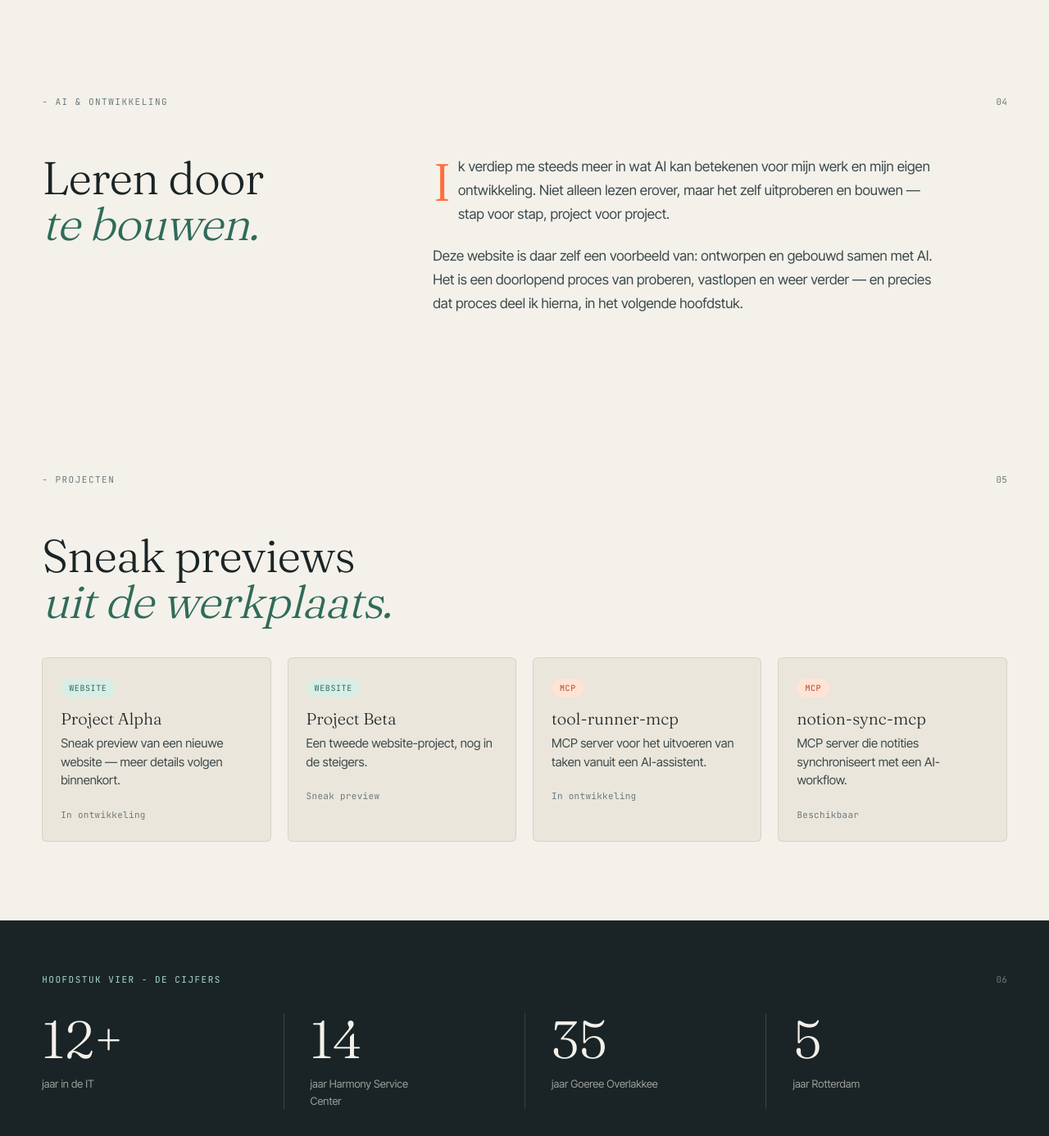
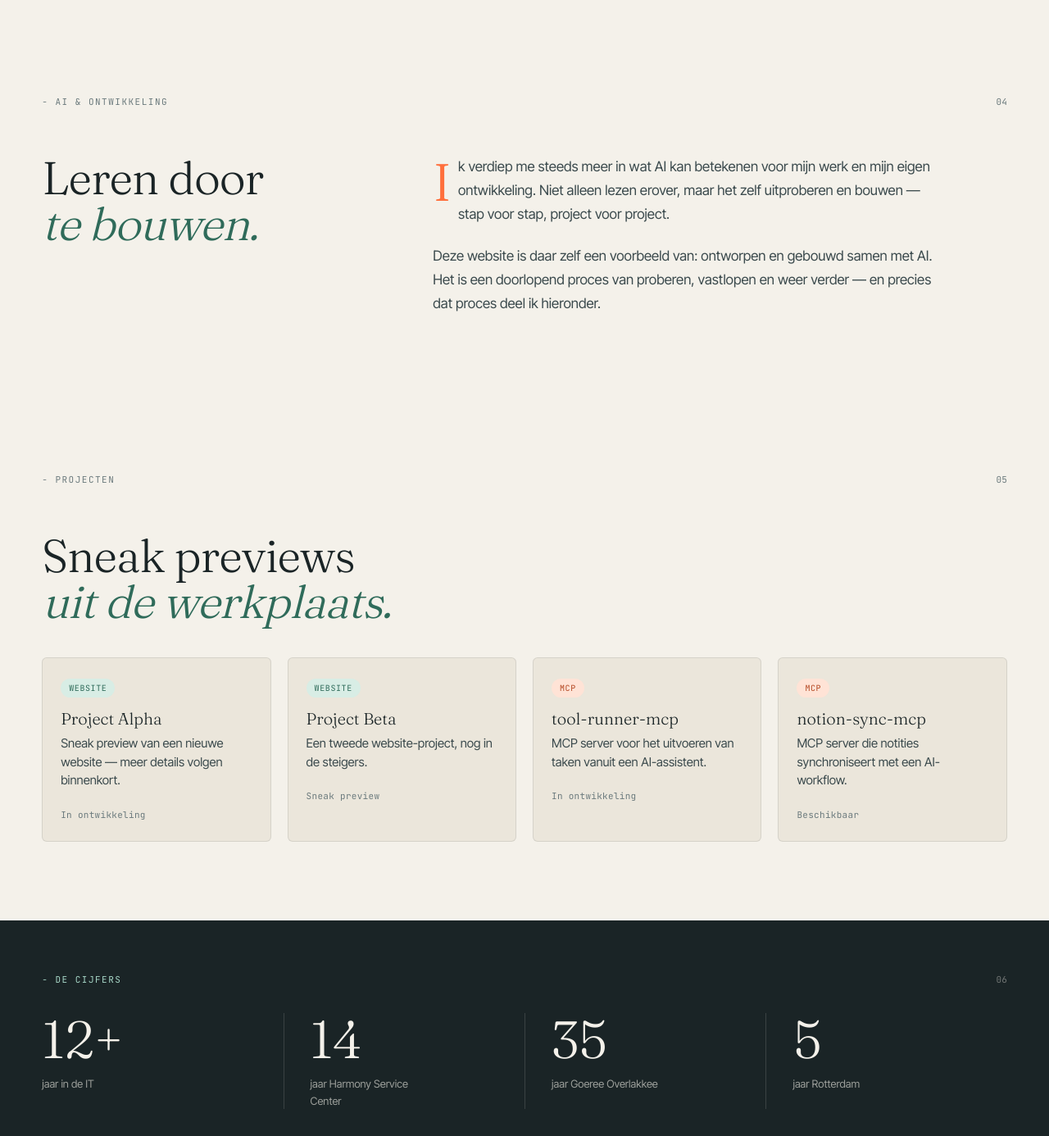
Before and after one commit to RichardMusters/personal-website, a Next.js app: page / in a window 1280 px wide. Shown: the part 1735-3121 px from the top of the page at 82% size. Built offline with nearby package versions, Linux system fonts and the light colour scheme; no server answers.

Commit message:
je opmerking hier

```diff
--- a/app/components/editorial/Sections.tsx
+++ b/app/components/editorial/Sections.tsx
@@ -278,7 +278,7 @@ export function EdAiDev() {
           <p style={{ margin: 0 }}>
             Deze website is daar zelf een voorbeeld van: ontworpen en gebouwd samen met AI. Het is
             een doorlopend proces van proberen, vastlopen en weer verder &mdash; en precies dat
-            proces deel ik hierna, in het volgende hoofdstuk.
+            proces deel ik hieronder.
           </p>
         </div>
       </div>
@@ -389,7 +389,7 @@ export function EdNumbers() {
             color: "#a8d8c8",
           }}
         >
-          Hoofdstuk Vier - De cijfers
+          - De cijfers
         </span>
         <span style={{ ...editorialStyles.mono, fontSize: 11, color: "rgba(244,241,234,0.4)" }}>06</span>
       </div>
```
